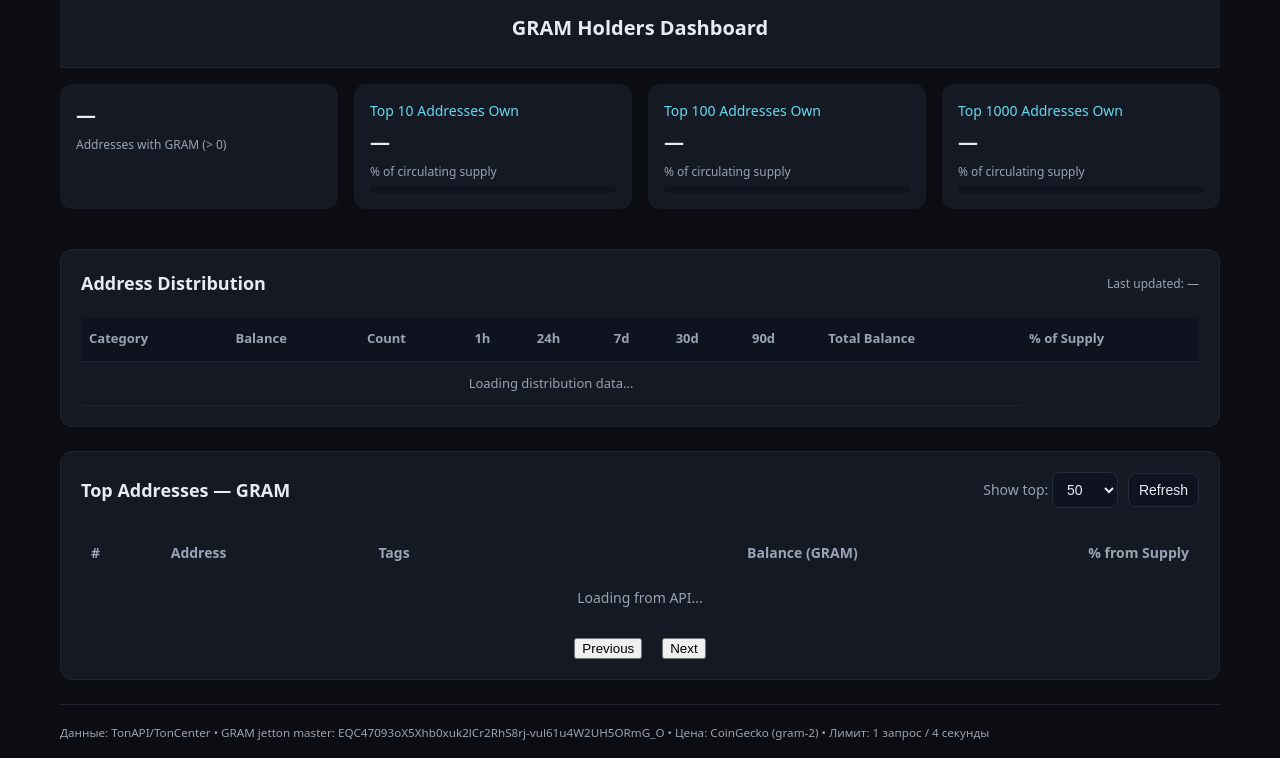
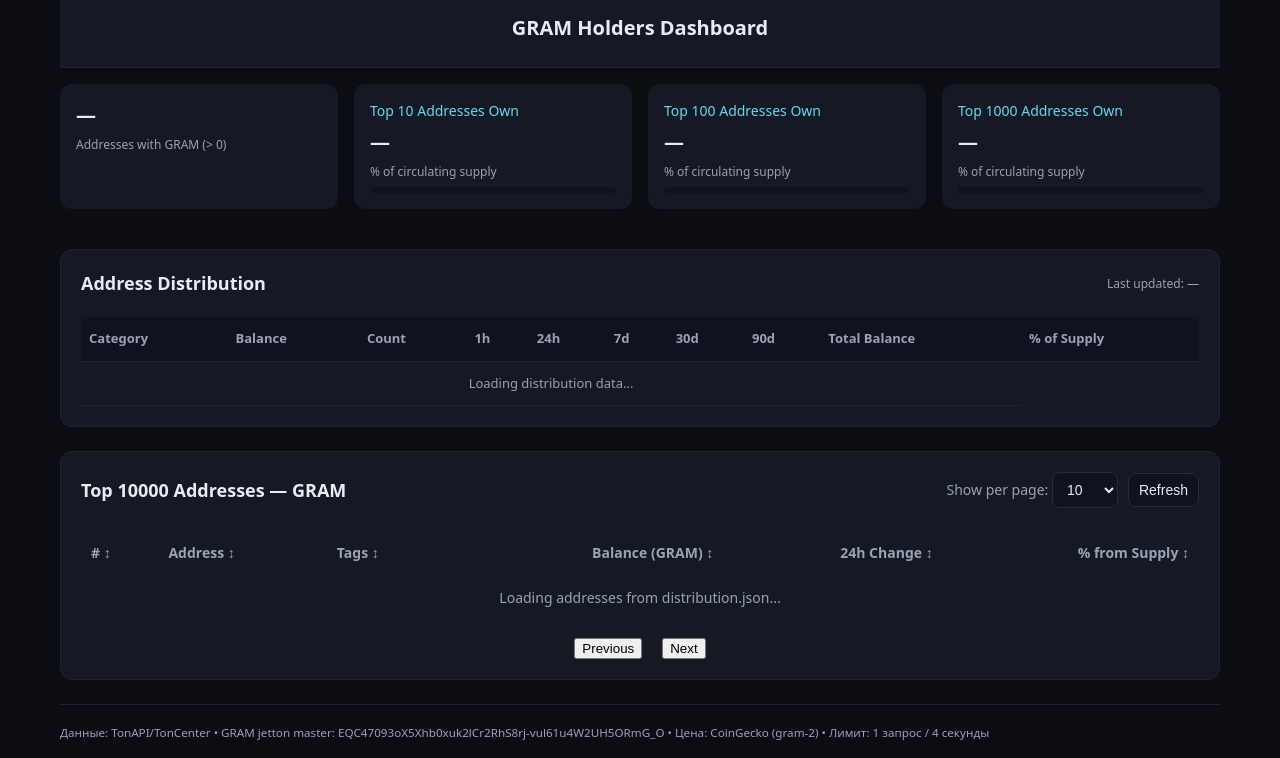
Before and after one commit to gramhunter/GRAM-Distribution, a plain HTML site: page index.html in a window 1280 px wide. Shown: the part 59-817 px from the top of the page. Drawn offline with Linux system fonts and the light colour scheme.

Commit message:
Update index.html

```diff
--- a/index.html
+++ b/index.html
@@ -87,14 +87,17 @@
       </div>
     </section>
 
-    <!-- Top Addresses Table -->
+    <!-- Top 10000 Addresses Table -->
     <section id="top-addresses-section" class="top-addresses-section">
       <div class="section-header">
-        <h2>Top Addresses — GRAM</h2>
+        <h2>Top 10000 Addresses — GRAM</h2>
         <div class="controls">
-          <label>Show top:
+          <label>Show per page:
             <select id="limit">
-              <option>25</option><option selected>50</option><option>100</option><option>250</option>
+              <option value="10" selected>10</option>
+              <option value="20">20</option>
+              <option value="50">50</option>
+              <option value="100">100</option>
             </select>
           </label>
           <button id="reload">Refresh</button>
@@ -105,15 +108,16 @@
         <table id="tbl">
           <thead>
             <tr>
-              <th>#</th>
-              <th>Address</th>
-              <th>Tags</th>
-              <th class="num">Balance (GRAM)</th>
-              <th class="num">% from Supply</th>
+              <th class="sortable" data-sort="rank"># <span class="sort-icon">↕</span></th>
+              <th class="sortable" data-sort="address">Address <span class="sort-icon">↕</span></th>
+              <th class="sortable" data-sort="tags">Tags <span class="sort-icon">↕</span></th>
+              <th class="sortable num" data-sort="balance">Balance (GRAM) <span class="sort-icon">↕</span></th>
+              <th class="sortable num" data-sort="balance_change_24h">24h Change <span class="sort-icon">↕</span></th>
+              <th class="sortable num" data-sort="percentage">% from Supply <span class="sort-icon">↕</span></th>
             </tr>
           </thead>
           <tbody id="rows">
-            <tr><td colspan="5" class="muted">Loading from API...</td></tr>
+            <tr><td colspan="6" class="muted">Loading addresses from distribution.json...</td></tr>
           </tbody>
         </table>
       </div>
```
